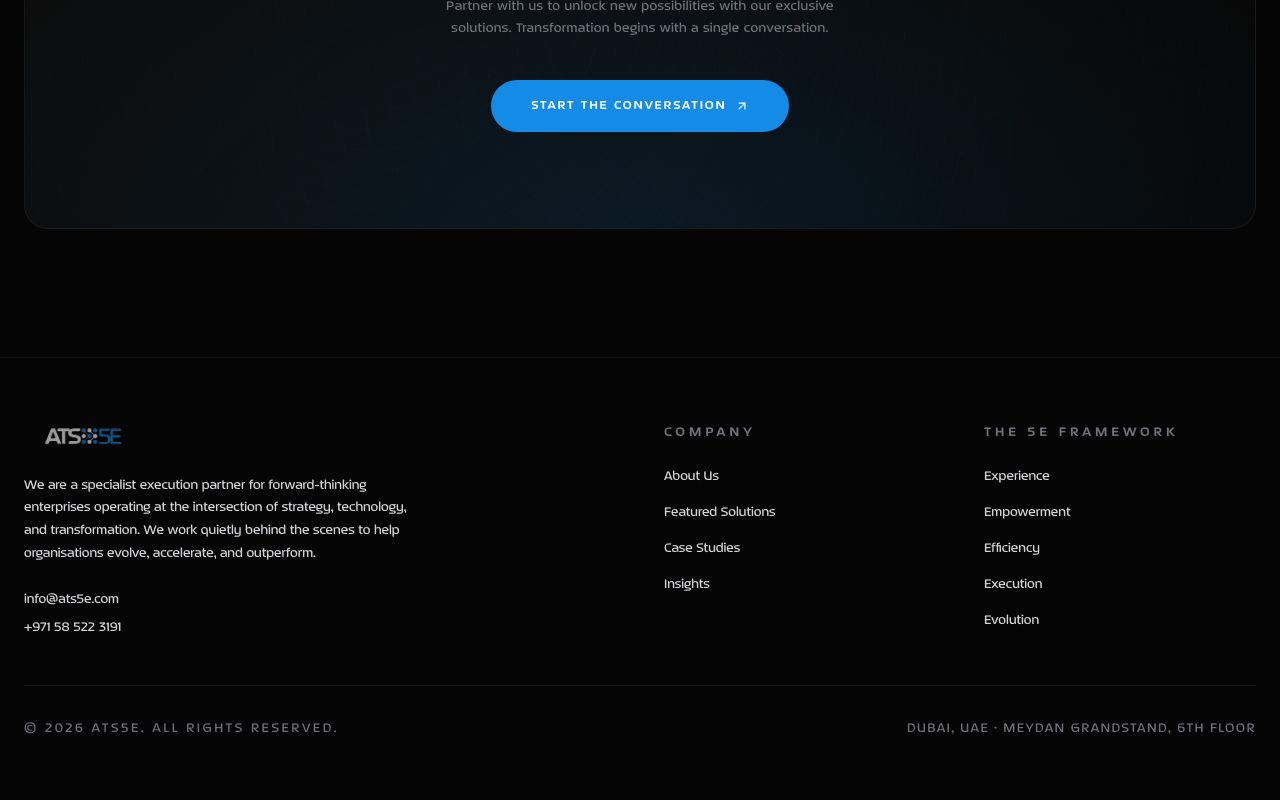
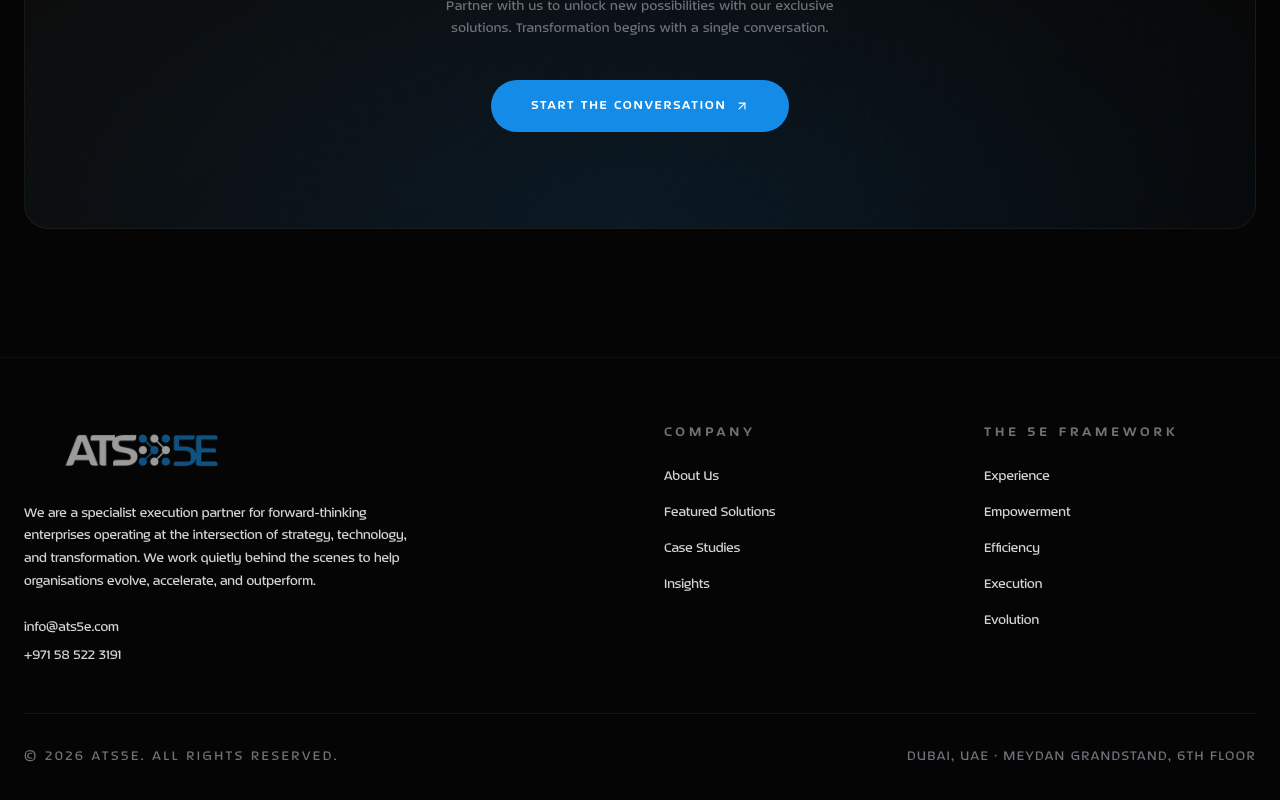
Before and after one commit to ats5e/ats5e, a Next.js app: page / in a window 1280 px wide. Shown: the part 4591-5391 px from the top of the page. Before the commit the page ends 5369 px from the top, so only its background shows below. Built offline with nearby package versions, Linux system fonts and the light colour scheme.

Commit message:
Enlarge and left-align footer logo with brand text

```diff
--- a/components/Footer.tsx
+++ b/components/Footer.tsx
@@ -24,14 +24,14 @@ export default function Footer() {
     >
       <div className="max-w-7xl mx-auto grid grid-cols-1 md:grid-cols-4 gap-12 mb-12">
         {/* Brand */}
-        <div className="md:col-span-2">
-          <Link href="/">
+        <div className="md:col-span-2 flex flex-col items-start">
+          <Link href="/" className="inline-flex">
             <Image
               src="/logo.png"
               alt="ATS5E"
-              height={30}
-              width={105}
-              className="h-7 w-auto object-contain opacity-60 hover:opacity-100 transition-opacity mb-6"
+              height={60}
+              width={210}
+              className="h-14 w-auto object-contain opacity-60 hover:opacity-100 transition-opacity mb-6"
             />
           </Link>
           <p className="text-sm font-medium leading-relaxed text-zinc-300 max-w-sm">
```
